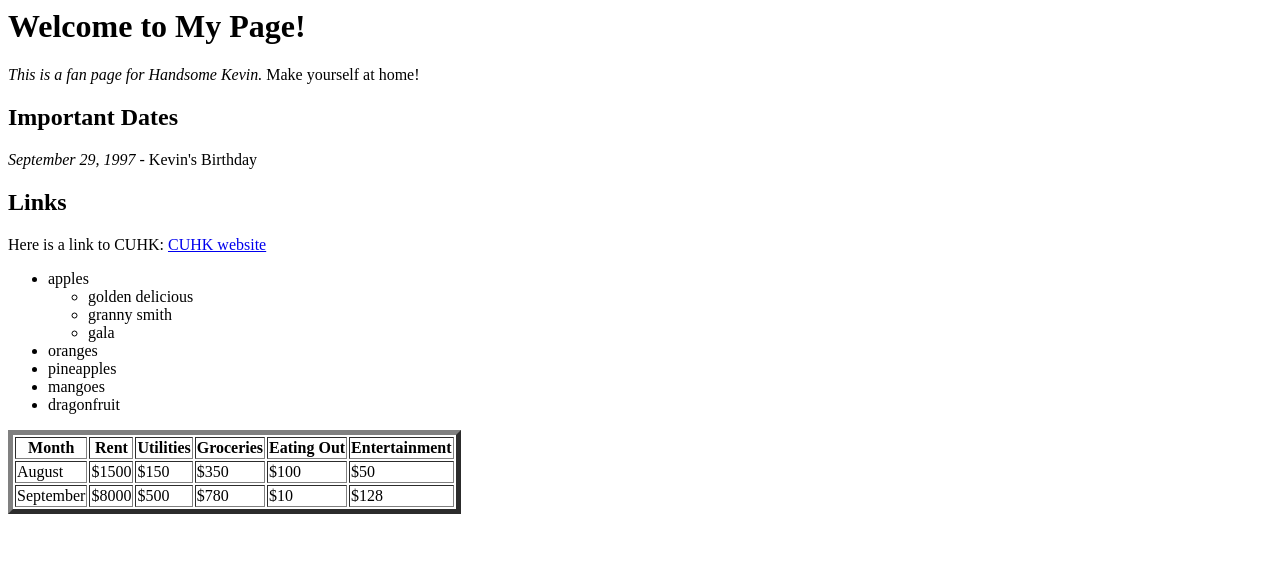
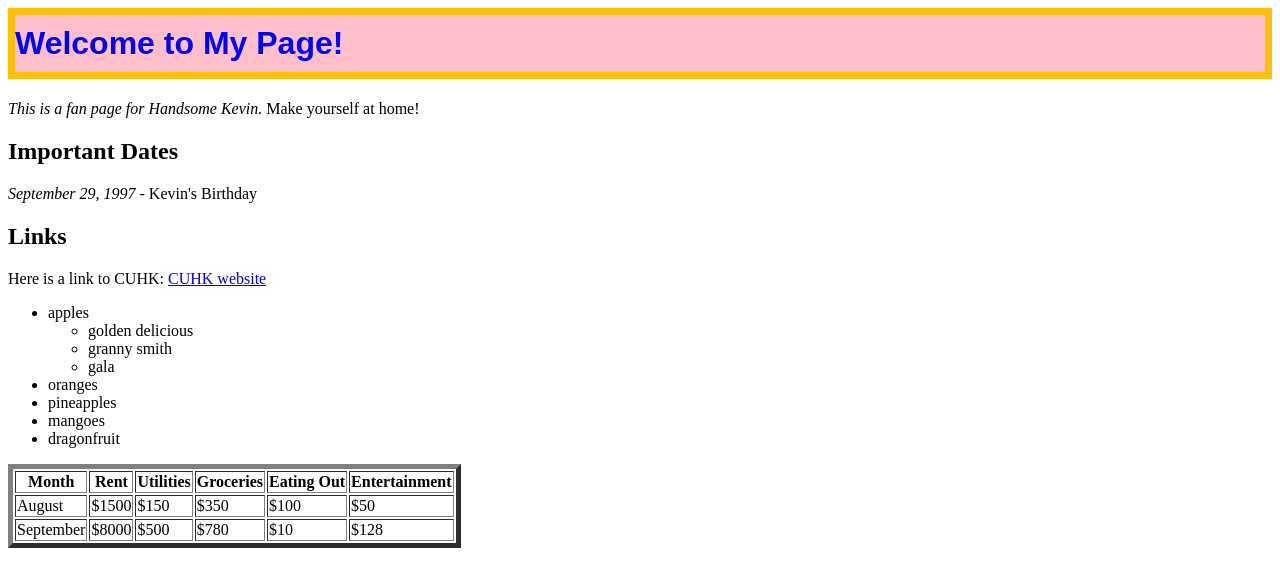
Before and after one commit to kevin860929/kevin860929.github.io, a plain HTML site: page index.html in a window 1280 px wide. Drawn offline with Linux system fonts and the light colour scheme.

Commit message:
Update index.html

```diff
--- a/index.html
+++ b/index.html
@@ -7,7 +7,17 @@
 
 <body>
 
-<h1>Welcome to My Page!</h1>
+<h1 style ="
+    font-family: sans-serif;
+    color: blue;
+    text-align: -webkit-auto;
+    background-color: pink;
+    padding-top: 10px;
+    padding-bottom: 10px;
+    border-width: 7px;
+    border-color: #FFC107;
+    border-style: solid;
+">Welcome to My Page!</h1>
 
 <p><i>This is a fan page for Handsome Kevin.</i> Make yourself at home!</p>
 
```
